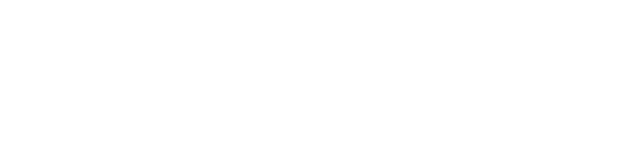
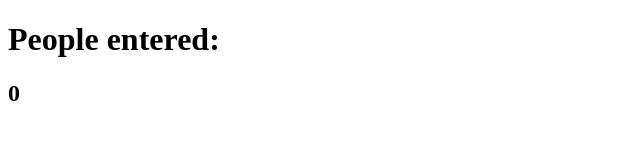
Before and after one commit to 0x9one/counter-app-js, a plain HTML site: page index.html in a window 1280 px wide. Shown: the whole page, without its empty margins (0-640 px from the left). Drawn offline with Linux system fonts and the light colour scheme.

Commit message:
Add two heding to index.html to count people

```diff
--- a/index.html
+++ b/index.html
@@ -7,6 +7,7 @@
         <title>Countr app</title>
     </head>
     <body>
-
+        <h1>People entered:</h1>
+        <h2 id="count-el">0</h2>
     </body>
 </html>
```
